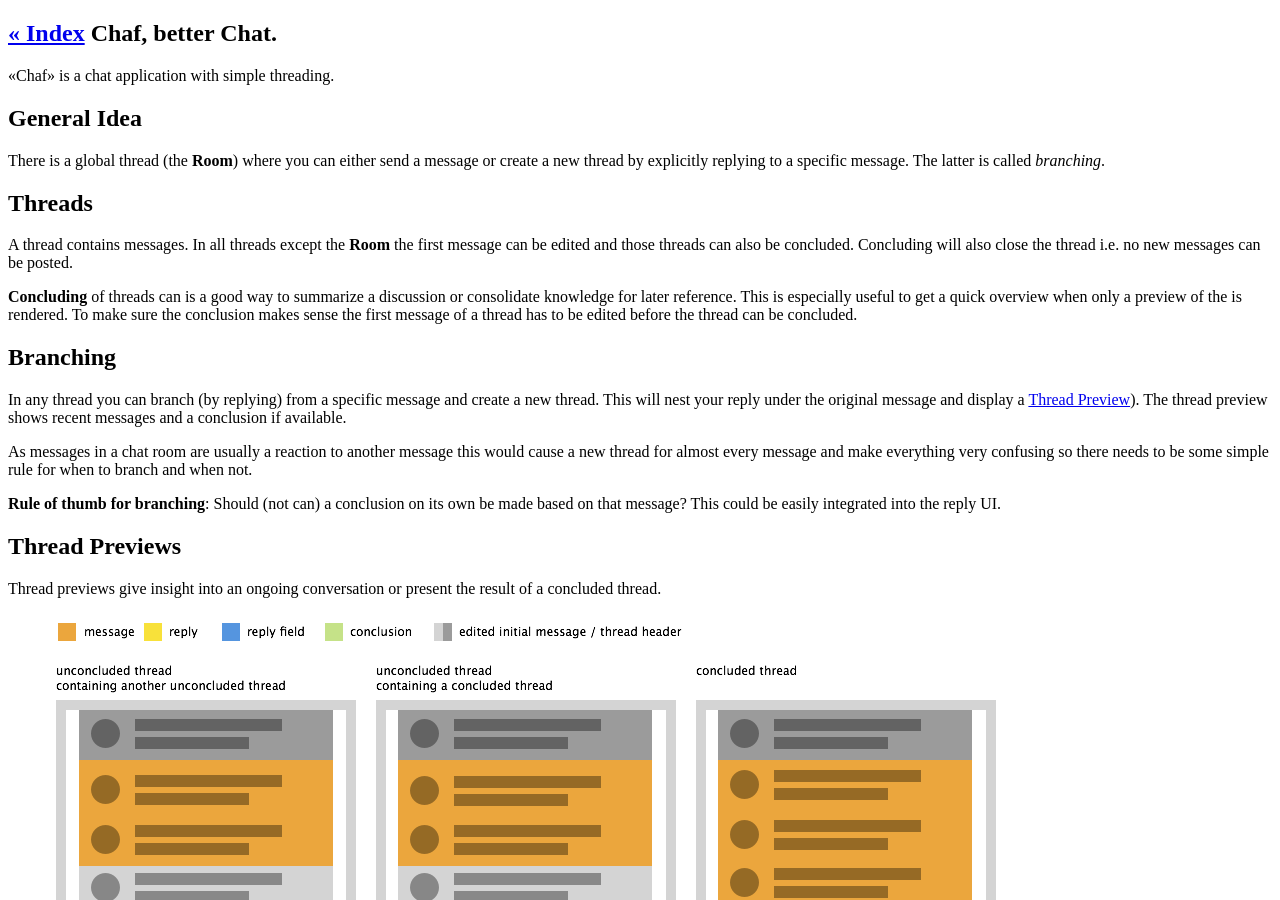
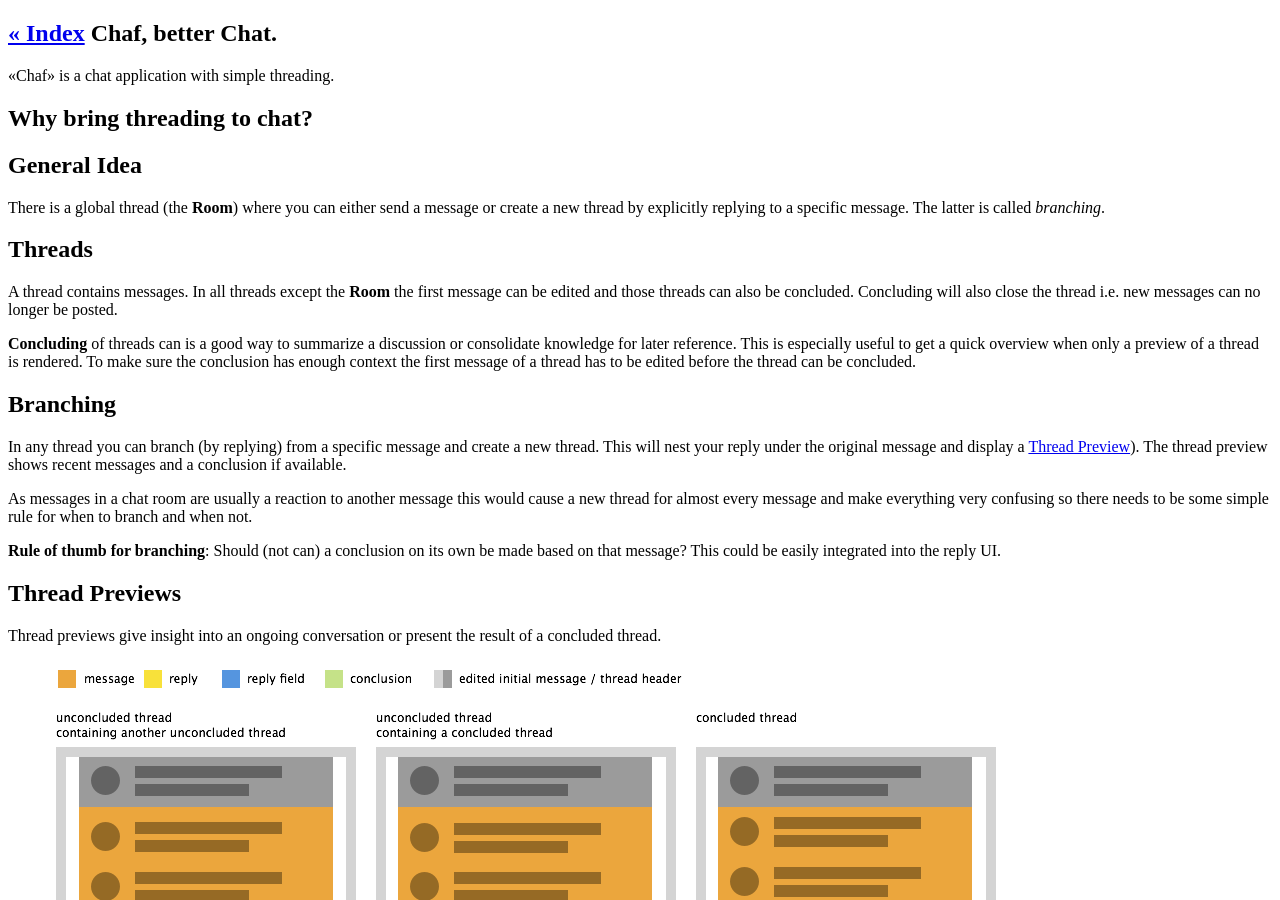
Before and after one commit to martinklepsch/martinklepsch.org, a Jekyll site: the page built from chaf.markdown, in a window 1280 px wide and 900 px high. Built offline with Jekyll 4.4.1, drawn with Linux system fonts in a browser that asks for light colours; nearby versions of some CDN libraries.

Commit message:
update chaf text

```diff
--- a/chaf.markdown
+++ b/chaf.markdown
@@ -3,6 +3,8 @@ layout: post
 title: Chaf, better Chat.
 ---
 &laquo;Chaf&raquo; is a chat application with simple threading.
+
+## Why bring threading to chat?
 
 ## General Idea
 
@@ -13,13 +15,13 @@ explicitly replying to a specific message. The latter is called *branching*.
 
 A thread contains messages. In all threads except the **Room** the first message
 can be edited and those threads can also be concluded. Concluding will also
-close the thread i.e. no new messages can be posted.
+close the thread i.e. new messages can no longer be posted.
 
 **Concluding** of threads can is a good way to  summarize a discussion or consolidate
 knowledge for later reference. This is especially useful to get a quick overview
-when only a preview of the is rendered. To make sure the conclusion makes
-sense the first message of a thread has to be edited before the thread can be
-concluded.
+when only a preview of a thread is rendered. To make sure the conclusion has
+enough context the first message of a thread has to be edited before the thread
+can be concluded.
 
 ## Branching
 
```
